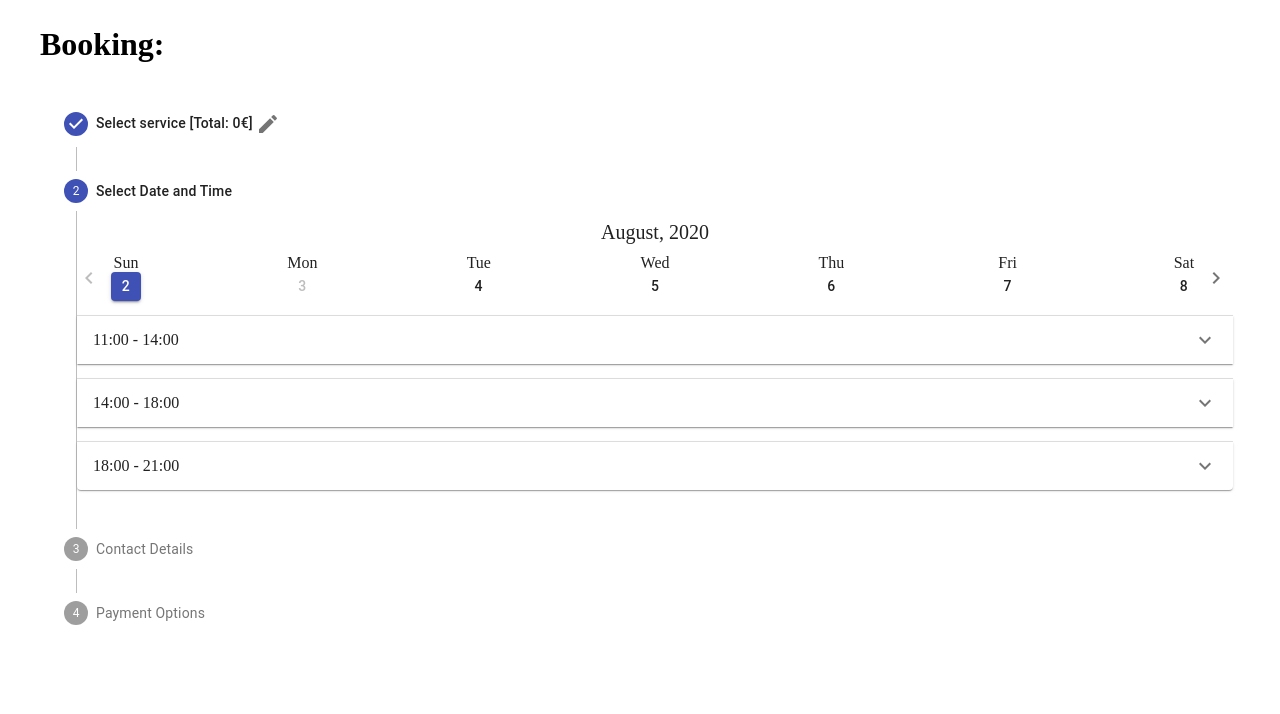
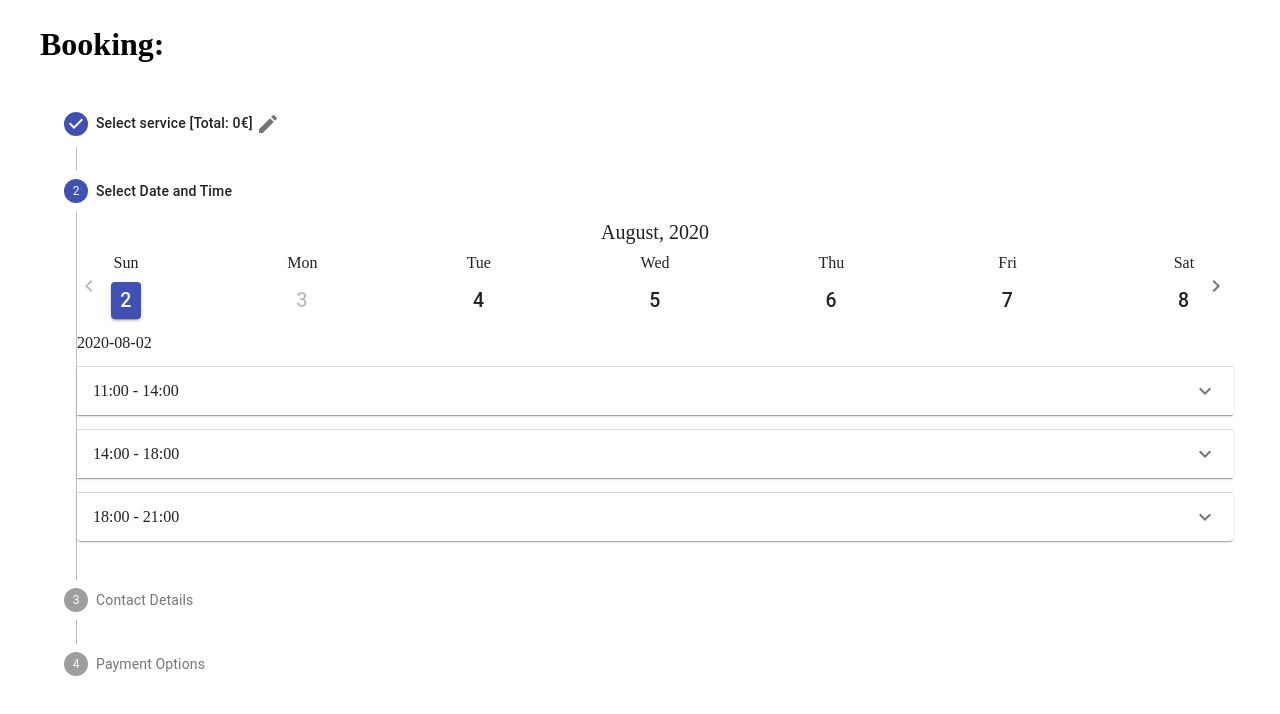
Before and after one commit to devmc-ee/devmcee-booking, a React (Create React App) app: page / in a window 1280 px wide. Shown: the top 714 px of the page. Built offline with nearby package versions, Linux system fonts and the light colour scheme.

Commit message:
feat: add TimePicker component
Refactored Calendar component (changed names)

```diff
--- a/src/App.css
+++ b/src/App.css
@@ -39,9 +39,12 @@ display: flex;
 }
 .calendar-date-btn{
 	min-width: 30px!important;
-
+	font-size: 1.215rem!important;
 	padding: 5px 0px!important;
 	line-height: 1.4!important;
+}
+.calendar-weekday-name{
+	padding-bottom: 10px;
 }
 .step-calendar-select{
 	padding-left: 0px!important;
@@ -66,3 +69,6 @@ display: flex;
 .calendar-accordion-item{
 	margin: 15px 0;
 }
+.calendar-available-times{
+	margin: 15px 0;
+}
--- a/src/App.js
+++ b/src/App.js
@@ -9,7 +9,7 @@ import TotalPrice from './components/TotalPrice';
 import NextStep from "./components/NextStep";
 import EditIcon from '@material-ui/icons/Edit';
 import './App.css';
-import AvailableTimePicker from "./components/AvailableTimePicker";
+import Calendar from "./components/Calendar";
 
 const initialValues = () => {
 
@@ -107,7 +107,7 @@ export default function App() {
 							<Step><StepLabel>Select Date and Time</StepLabel>
 
 								<StepContent className="step-calendar-select">
-									<AvailableTimePicker locale="en"/>
+									<Calendar locale="en"/>
 								</StepContent>
 
 							</Step>
--- a/src/DATA.js
+++ b/src/DATA.js
@@ -112,5 +112,11 @@ export const SERVICE_PRICES = {
 
 export const CALENDAR_SETTINGS = {
 	maxAvailableDays: 30,
-	disabledWeekDays: [1]
+	disabledWeekDays: [1],
+	workingTime: [{
+		start: '11:00',
+		end: '21:00'
+	}],
+	timeStep: 15,
+	minimalBreak: 15
 }
--- a/src/components/AvailableTimePicker.jsx
+++ b/src/components/Calendar.jsx
@@ -2,11 +2,12 @@ import React, {useState} from 'react';
 import moment from 'moment';
 import {ChevronLeft, ChevronRight, ExpandMore } from '@material-ui/icons';
 import {IconButton, Button, Accordion, AccordionSummary, AccordionDetails   } from "@material-ui/core";
+import TimePicker from './TimePicker'
 import {CALENDAR_SETTINGS} from '../DATA';
 import 'moment/locale/et';
 import 'moment/locale/ru';
 
-const AvailableTimePicker = ({locale}) => {
+const Calendar = ({locale}) => {
 	moment.locale(locale);
 	const [calendarDate, setCalendarDate] = useState(moment().date());
 	const [selectedDate, setSelectedDate] = useState(moment().format('YYYY-MM-DD'));
@@ -43,7 +44,7 @@ const AvailableTimePicker = ({locale}) => {
 	};
 
 	return (
-		<div>
+		<>
 			<div className="calendar-month-year">
 				{moment().date(calendarDate).format('MMMM, Y')}
 			</div>
@@ -79,6 +80,9 @@ const AvailableTimePicker = ({locale}) => {
 					className="calendar-btn-right"
 					disabled={calendarDate > maxAvailableDays ? true : false}
 					onClick={handleRightClick}><ChevronRight/></IconButton>
+			</div>
+			<div className="calendar-available-times">
+				<TimePicker selectedDate={selectedDate}/>
 			</div>
 			<Accordion className="calendar-accordion-item">
 				<AccordionSummary
@@ -120,7 +124,7 @@ const AvailableTimePicker = ({locale}) => {
 				</AccordionDetails>
 			</Accordion>
 
-		</div>
+		</>
 	)
 }
-export default AvailableTimePicker;
+export default Calendar;
--- /dev/null
+++ b/src/components/TimePicker.jsx
@@ -0,0 +1,11 @@
+import React from 'react';
+
+const TimePicker = ({selectedDate}) => {
+	return (
+		<>
+			{selectedDate}
+		</>
+	)
+};
+
+export default TimePicker;
```
